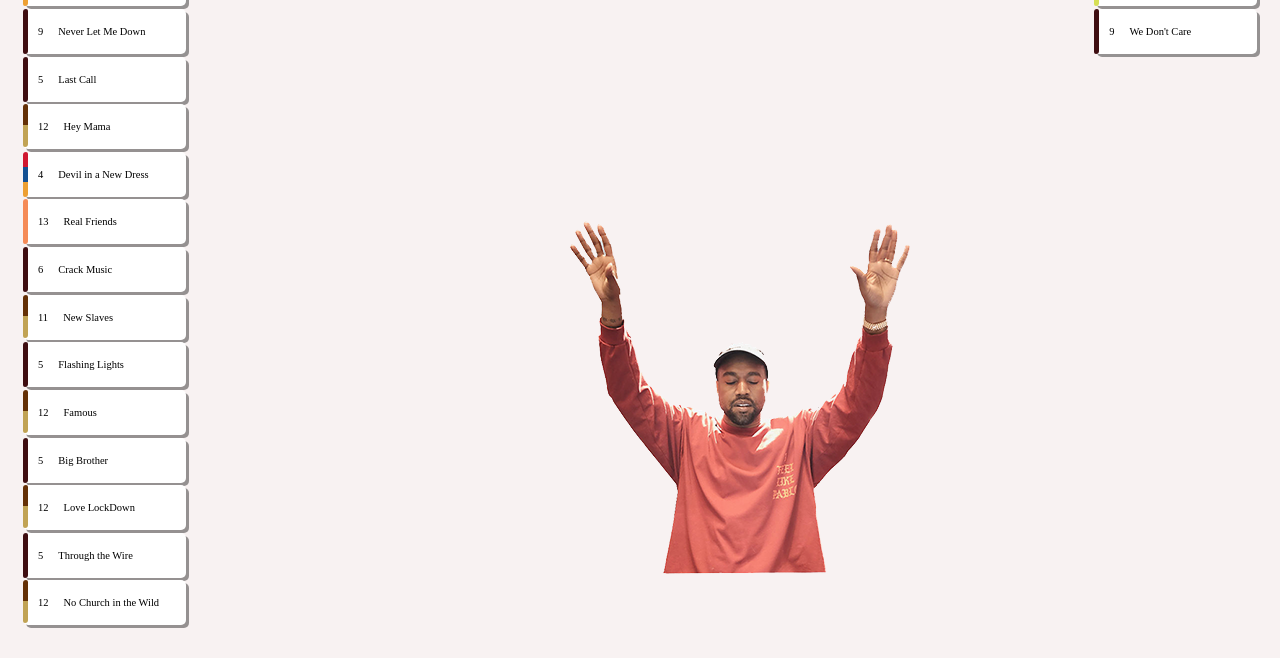
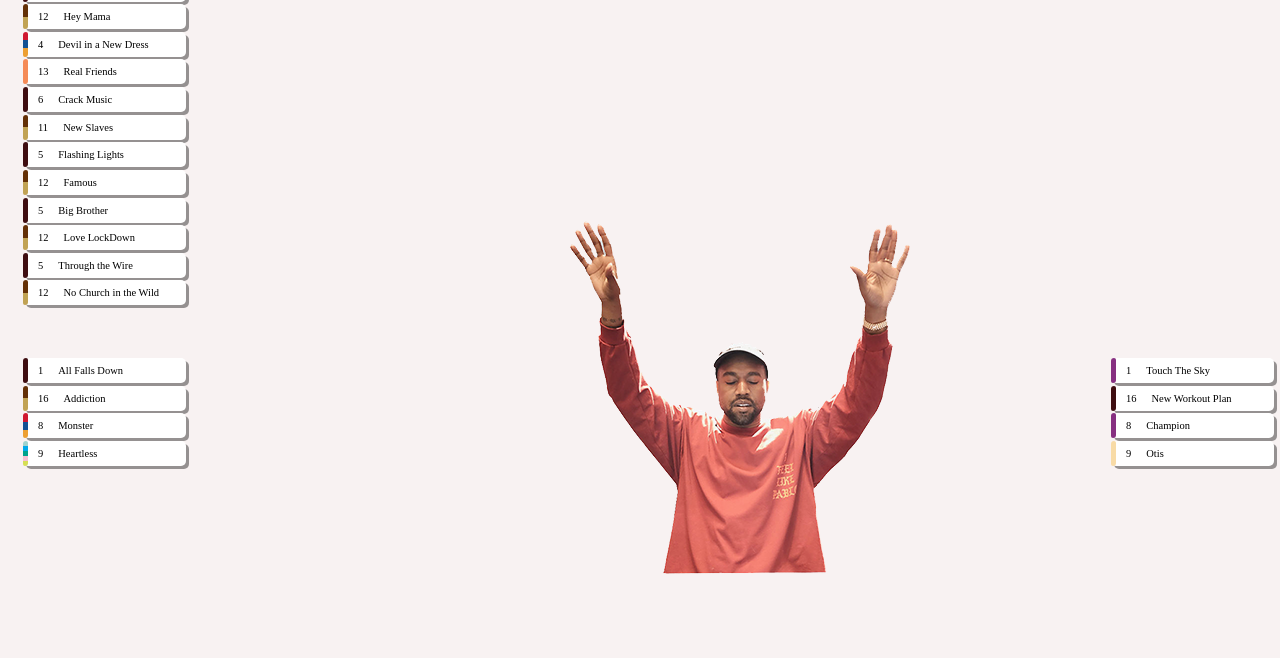
Before and after one commit to deseanab/kanye-madness, a website built with webpack: page index.html in a window 1280 px wide. Shown: the part 142-800 px from the top of the page. Built offline with nearby package versions, Linux system fonts and the light colour scheme.

Commit message:
better UI , maybe just force em to scroll for the rest? or is that annoying?

```diff
--- a/src/scss/index.scss
+++ b/src/scss/index.scss
@@ -7,7 +7,7 @@
 }
 
 @mixin box-matchup{
-    height: 45px;
+    height: 25px;
     box-shadow: 3px 3px rgba(0,0,0,0.4);
     margin-bottom: 0.25em;
     background-color: #fff;
--- a/src/scss/mixins.scss
+++ b/src/scss/mixins.scss
@@ -9,13 +9,13 @@
     width: 5px;
     .late-registration-1{
         width: 5px;
-        height: 21px;
+        height: 12.5px;
         border-radius: 3px 2px 0px 0px;
         background-color: $late-registration-base;
     }
     .late-registration-2{
         width: 5px;
-        height: 22px;
+        height: 12.5px;
         border-radius: 0px 0px 3px 2px;
         background-color: $late-registration-bear-eyes;
     }
@@ -23,34 +23,32 @@
 
 @mixin graduation{
     width: 5px;
-    height: 43px;
     border-radius: 3px 2px 3px 2px;
     background-color: $graduation;
 }
 
 @mixin heartbreak{
     width: 5px;
-    height: 43px;
     .heartbreak-1{
         margin: auto;
-        height: 9px;
+        height: 5px;
         border-radius: 3px 2px 0px 0px;
         background-color: $heartbreak-1;
     }.heartbreak-2{
         margin: auto;
-        height: 9px;
+        height: 5px;
         background-color: $heartbreak-2;
     }.heartbreak-3{
         margin: auto;
-        height: 9px;
+        height: 5px;
         background-color: $heartbreak-3;
     }.heartbreak-4{
         margin: auto;
-        height: 9px;
+        height: 5px;
         background-color: $heartbreak-4;
     }.heartbreak-5{
         margin: auto;
-        height: 9px;
+        height: 5px;
         border-radius: 0px 0px 3px 2px;
         background-color: $heartbreak-5;
     }
@@ -58,20 +56,19 @@
 
 @mixin mbdtf{
     width: 5px;
-    height: 43px;
     border-radius: 3px 2px 3px 2px;
     .mbdtf-1{
         margin: auto;
-        height: 15px;
+        height: 8.33px;
         border-radius: 3px 2px 0px 0px;
         background-color: $mbdtf-1;
     }.mbdtf-2{
         margin: auto;
-        height: 15px;
+        height: 8.33px;
         background-color: $mbdtf-2;
     }.mbdtf-3{
         margin: auto;
-        height: 15px;
+        height: 8.33px;
         border-radius: 0px 0px 3px 2px;
         background-color: $mbdtf-3;
     }
```
Also changed, not shown: dist/css/index.css.
